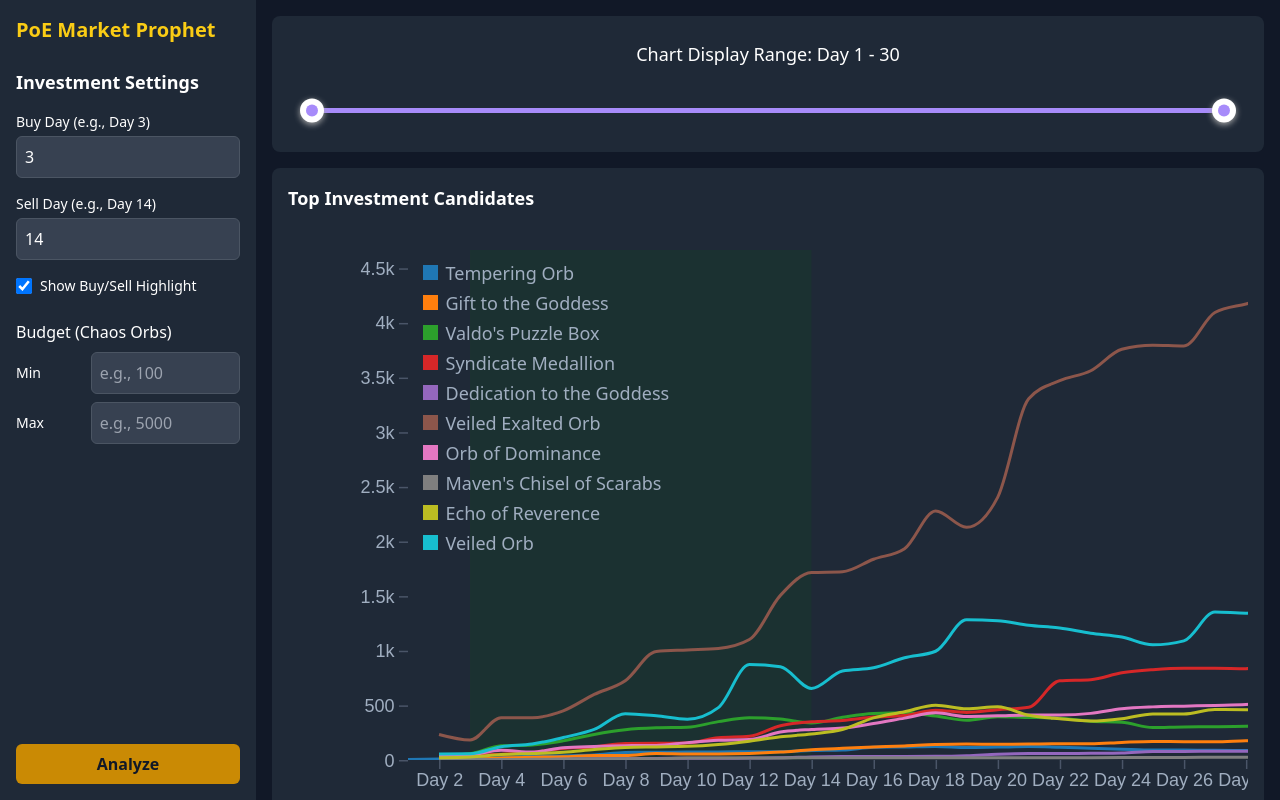
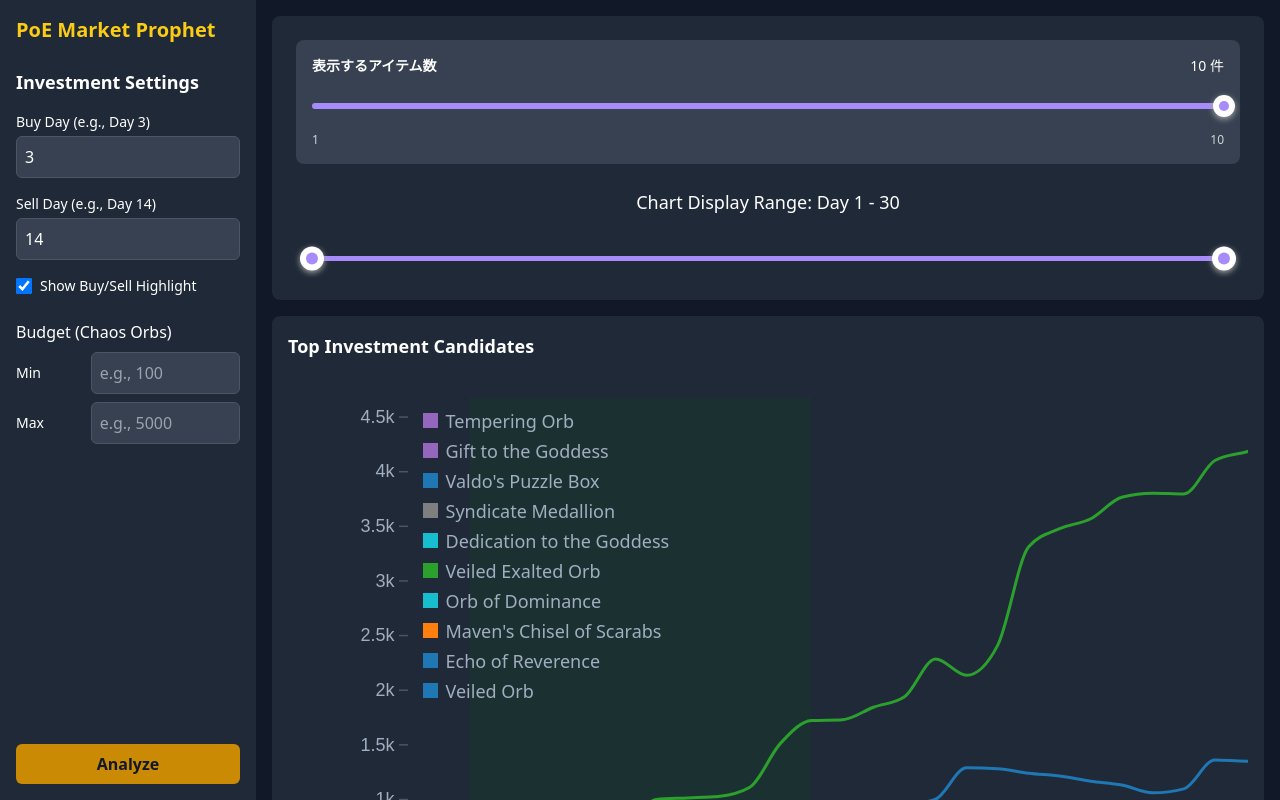
Before and after one commit to vdslab/theme2025-nengu, a React (Vite) app: page / in a window 1280 px wide. Built offline with nearby package versions, Linux system fonts and the light colour scheme.

Commit message:
Dashboardコンポーネントに表示件数選択機能を追加し、PriceChartコンポーネントに色ドメインを追加

```diff
--- a/src/components/Dashboard.jsx
+++ b/src/components/Dashboard.jsx
@@ -1,34 +1,45 @@
-import React, { useState, useEffect } from 'react';
-import { Range } from 'react-range';
-import PriceChart from './PriceChart';
-import ItemTable from './ItemTable';
-import { processedChartData } from '../data/processedData.js';
+import React, { useState, useEffect } from "react";
+import { Range } from "react-range";
+import PriceChart from "./PriceChart";
+import ItemTable from "./Itemtable";
+import ItemCountSelector from "./ItemCountSelector";
+import { processedChartData } from "../data/processedData.js";
 
 const Dashboard = ({ filters, analysisRequested }) => {
   const [chartData, setChartData] = useState([]);
   const [tableData, setTableData] = useState([]);
   const [dayRange, setDayRange] = useState([1, 30]);
 
+  // 追加：表示件数（1〜10）
+  const [itemCount, setItemCount] = useState(10);
+
   useEffect(() => {
-    if (analysisRequested) {
-      console.log("Analysis requested with filters:", filters);
+    if (!analysisRequested) return;
 
     const findPriceForDay = (values, day) => {
-        const dataPoint = values.find(v => v.day === day);
+      const dataPoint = values.find((v) => v.day === day);
       return dataPoint ? dataPoint.price : null;
     };
 
-      const results = processedChartData.map(item => {
-        const buyPrice = findPriceForDay(item.values, parseInt(filters.buyDay, 10));
-        const sellPrice = findPriceForDay(item.values, parseInt(filters.sellDay, 10));
+    const buyDay = parseInt(filters.buyDay, 10);
+    const sellDay = parseInt(filters.sellDay, 10);
+
+    const results = processedChartData
+      .map((item) => {
+        const buyPrice = findPriceForDay(item.values, buyDay);
+        const sellPrice = findPriceForDay(item.values, sellDay);
 
         // Budget filtering
-        if (buyPrice === null || (filters.minPrice && buyPrice < parseFloat(filters.minPrice)) || (filters.maxPrice && buyPrice > parseFloat(filters.maxPrice))) {
+        if (
+          buyPrice === null ||
+          (filters.minPrice && buyPrice < parseFloat(filters.minPrice)) ||
+          (filters.maxPrice && buyPrice > parseFloat(filters.maxPrice))
+        ) {
           return null;
         }
 
         if (sellPrice !== null) {
-          const roi = ((sellPrice - buyPrice) / buyPrice); // Calculate ROI as a raw number
+          const roi = (sellPrice - buyPrice) / buyPrice;
           return {
             name: item.name,
             buyPrice,
@@ -36,26 +47,48 @@
             roi,
           };
         }
+
         return null;
-      }).filter(Boolean); // Remove null entries
+      })
+      .filter(Boolean);
 
-      // Sort by ROI descending and take top 10
-      const topResults = results.sort((a, b) => b.roi - a.roi).slice(0, 10);
+    // ROI降順
+    const sorted = results.sort((a, b) => b.roi - a.roi);
 
+    // 1〜10の範囲で、さらに結果件数以内に丸める
+    const effectiveCount = Math.max(1, Math.min(10, itemCount, sorted.length || 1));
+
+    const topResults = sorted.slice(0, effectiveCount);
     setTableData(topResults);
 
-      // Filter chart data to only show the top results
-      const topItemNames = topResults.map(r => r.name);
-      const newChartData = processedChartData.filter(item => topItemNames.includes(item.name));
+    // チャートも topResults に合わせる
+    const topNames = topResults.map((r) => r.name);
+    const newChartData = processedChartData.filter((item) =>
+      topNames.includes(item.name)
+    );
     setChartData(newChartData);
-    }
-  }, [filters, analysisRequested]);
-
+  }, [filters, analysisRequested, itemCount]);
 
   return (
     <div className="p-4">
-      <div className="bg-gray-800 p-6 rounded-lg mb-4 text-white">
-        <label htmlFor="day-range-slider" className="block text-center text-lg mb-6">Chart Display Range: Day {dayRange[0]} - {dayRange[1]}</label>
+      <div className="bg-gray-800 p-6 rounded-lg mb-4 text-white space-y-6">
+        {/* 追加：表示件数スライダー（1〜10） */}
+        <ItemCountSelector
+          value={itemCount}
+          min={1}
+          max={10}
+          onChange={setItemCount}
+        />
+
+        {/* 既存：dayRange スライダー */}
+        <div>
+          <label
+            htmlFor="day-range-slider"
+            className="block text-center text-lg mb-6"
+          >
+            Chart Display Range: Day {dayRange[0]} - {dayRange[1]}
+          </label>
+
           <div className="px-4">
             <Range
               values={dayRange}
@@ -69,19 +102,23 @@
                   onTouchStart={props.onTouchStart}
                   style={{
                     ...props.style,
-                  height: '36px',
-                  display: 'flex',
-                  width: '100%'
+                    height: "36px",
+                    display: "flex",
+                    width: "100%",
                   }}
                 >
                   <div
                     ref={props.ref}
                     style={{
-                    height: '5px',
-                    width: '100%',
-                    borderRadius: '4px',
-                    background: `linear-gradient(to right, #4b5563 ${((dayRange[0] - 1) / 29) * 100}%, #a78bfa ${((dayRange[0] - 1) / 29) * 100}%, #a78bfa ${((dayRange[1] - 1) / 29) * 100}%, #4b5563 ${((dayRange[1] - 1) / 29) * 100}%)`,
-                    alignSelf: 'center'
+                      height: "5px",
+                      width: "100%",
+                      borderRadius: "4px",
+                      background: `linear-gradient(to right, #4b5563 ${
+                        ((dayRange[0] - 1) / 29) * 100
+                      }%, #a78bfa ${((dayRange[0] - 1) / 29) * 100}%, #a78bfa ${
+                        ((dayRange[1] - 1) / 29) * 100
+                      }%, #4b5563 ${((dayRange[1] - 1) / 29) * 100}%)`,
+                      alignSelf: "center",
                     }}
                   >
                     {children}
@@ -93,22 +130,22 @@
                   {...props}
                   style={{
                     ...props.style,
-                  height: '24px',
-                  width: '24px',
-                  borderRadius: '9999px',
-                  backgroundColor: '#FFF',
-                  display: 'flex',
-                  justifyContent: 'center',
-                  alignItems: 'center',
-                  boxShadow: '0px 2px 6px #AAA'
+                    height: "24px",
+                    width: "24px",
+                    borderRadius: "9999px",
+                    backgroundColor: "#FFF",
+                    display: "flex",
+                    justifyContent: "center",
+                    alignItems: "center",
+                    boxShadow: "0px 2px 6px #AAA",
                   }}
                 >
                   <div
                     style={{
-                    height: '12px',
-                    width: '12px',
-                    borderRadius: '9999px',
-                    backgroundColor: '#a78bfa'
+                      height: "12px",
+                      width: "12px",
+                      borderRadius: "9999px",
+                      backgroundColor: "#a78bfa",
                     }}
                   />
                 </div>
@@ -116,8 +153,16 @@
             />
           </div>
         </div>
-      <PriceChart data={chartData} filters={filters} dayRange={dayRange} />
+      </div>
+
+<PriceChart
+  data={chartData}
+  filters={filters}
+  dayRange={dayRange}
+  colorDomain={processedChartData.map(d => d.name)}
+/>
 <ItemTable data={tableData} />
+
     </div>
   );
 };
--- /dev/null
+++ b/src/components/ItemCountSelector.jsx
@@ -0,0 +1,91 @@
+import React from "react";
+import { Range } from "react-range";
+
+const ItemCountSelector = ({
+  value,
+  min = 1,
+  max = 10,
+  step = 1,
+  onChange,
+}) => {
+  const clamped = Math.max(min, Math.min(max, value));
+  const percent = max === min ? 0 : ((clamped - min) / (max - min)) * 100;
+
+  return (
+    <div className="bg-gray-700 p-4 rounded-lg">
+      <div className="flex items-center justify-between mb-3">
+        <label className="text-sm font-semibold text-white">
+          表示するアイテム数
+        </label>
+        <div className="text-sm text-white">
+          {clamped} 件
+        </div>
+      </div>
+
+      <Range
+        values={[clamped]}
+        step={step}
+        min={min}
+        max={max}
+        onChange={(values) => onChange(values[0])}
+        renderTrack={({ props, children }) => (
+          <div
+            onMouseDown={props.onMouseDown}
+            onTouchStart={props.onTouchStart}
+            style={{
+              ...props.style,
+              height: "36px",
+              display: "flex",
+              width: "100%",
+            }}
+          >
+            <div
+              ref={props.ref}
+              style={{
+                height: "6px",
+                width: "100%",
+                borderRadius: "9999px",
+                background: `linear-gradient(to right, #a78bfa 0%, #a78bfa ${percent}%, #4b5563 ${percent}%, #4b5563 100%)`,
+                alignSelf: "center",
+              }}
+            >
+              {children}
+            </div>
+          </div>
+        )}
+        renderThumb={({ props }) => (
+          <div
+            {...props}
+            style={{
+              ...props.style,
+              height: "22px",
+              width: "22px",
+              borderRadius: "9999px",
+              backgroundColor: "#FFF",
+              display: "flex",
+              justifyContent: "center",
+              alignItems: "center",
+              boxShadow: "0px 2px 6px #AAA",
+            }}
+          >
+            <div
+              style={{
+                height: "10px",
+                width: "10px",
+                borderRadius: "9999px",
+                backgroundColor: "#a78bfa",
+              }}
+            />
+          </div>
+        )}
+      />
+
+      <div className="flex justify-between text-xs text-gray-300 mt-2">
+        <span>{min}</span>
+        <span>{max}</span>
+      </div>
+    </div>
+  );
+};
+
+export default ItemCountSelector;
```
Also changed, not shown: src/components/PriceChart.jsx (+92 -79 lines). Lines whose indentation alone changed are shown as unchanged.
